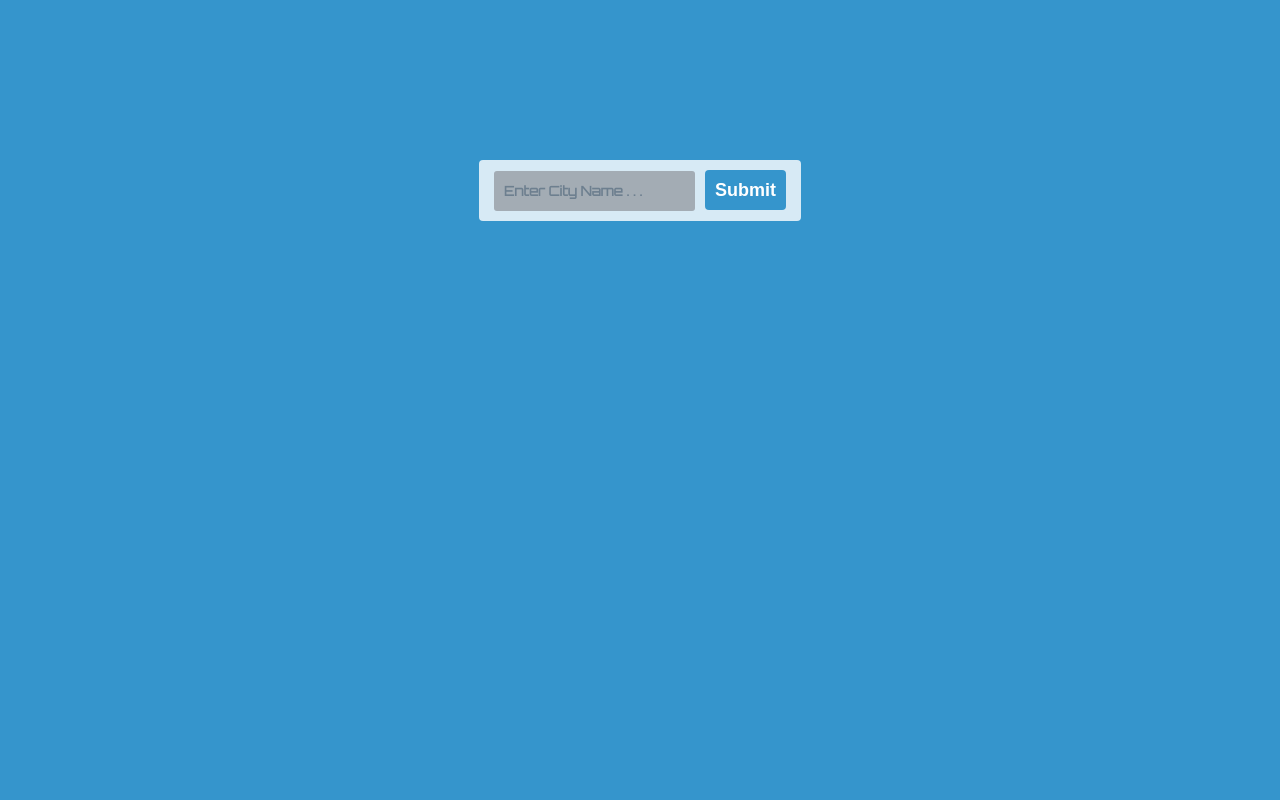
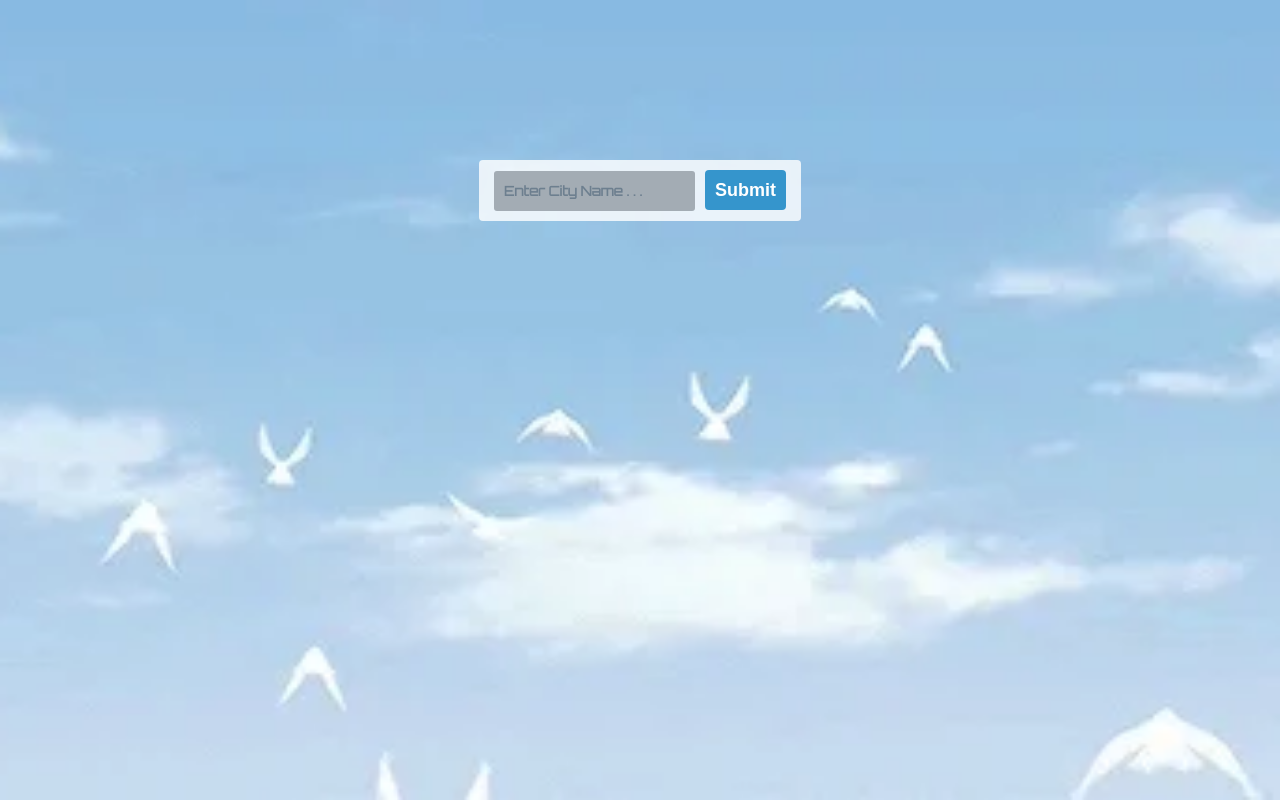
Before and after one commit to oxenprogrammer/obudde, a website built with webpack: page dist/index.html in a window 1280 px wide. Built offline with nearby package versions, Linux system fonts and the light colour scheme.

Commit message:
Feat(weather): update images

```diff
--- a/src/style/main.scss
+++ b/src/style/main.scss
@@ -18,6 +18,11 @@ body {
   font-size: 62.5%;
   width: 100%;
   height: 100%;
+  background: url('./../img/clear.webp') no-repeat center center fixed;
+  -webkit-background-size: cover;
+  -moz-background-size: cover;
+  -o-background-size: cover;
+  background-size: cover;
 }
 
 img {
@@ -76,7 +81,7 @@ body {
         color: #000;
 
         img {
-          width: 32rem;
+          width: 24rem;
         }
 
         &:last-child {
```
Also changed, not shown: src/js/weather-background.component.js (+2 -5 lines), src/img/rain.gif, src/img/snowing.gif (added), src/img/sunny.webp (added), src/img/sunshine-gif-tumblr.gif (deleted), 2 other files.
